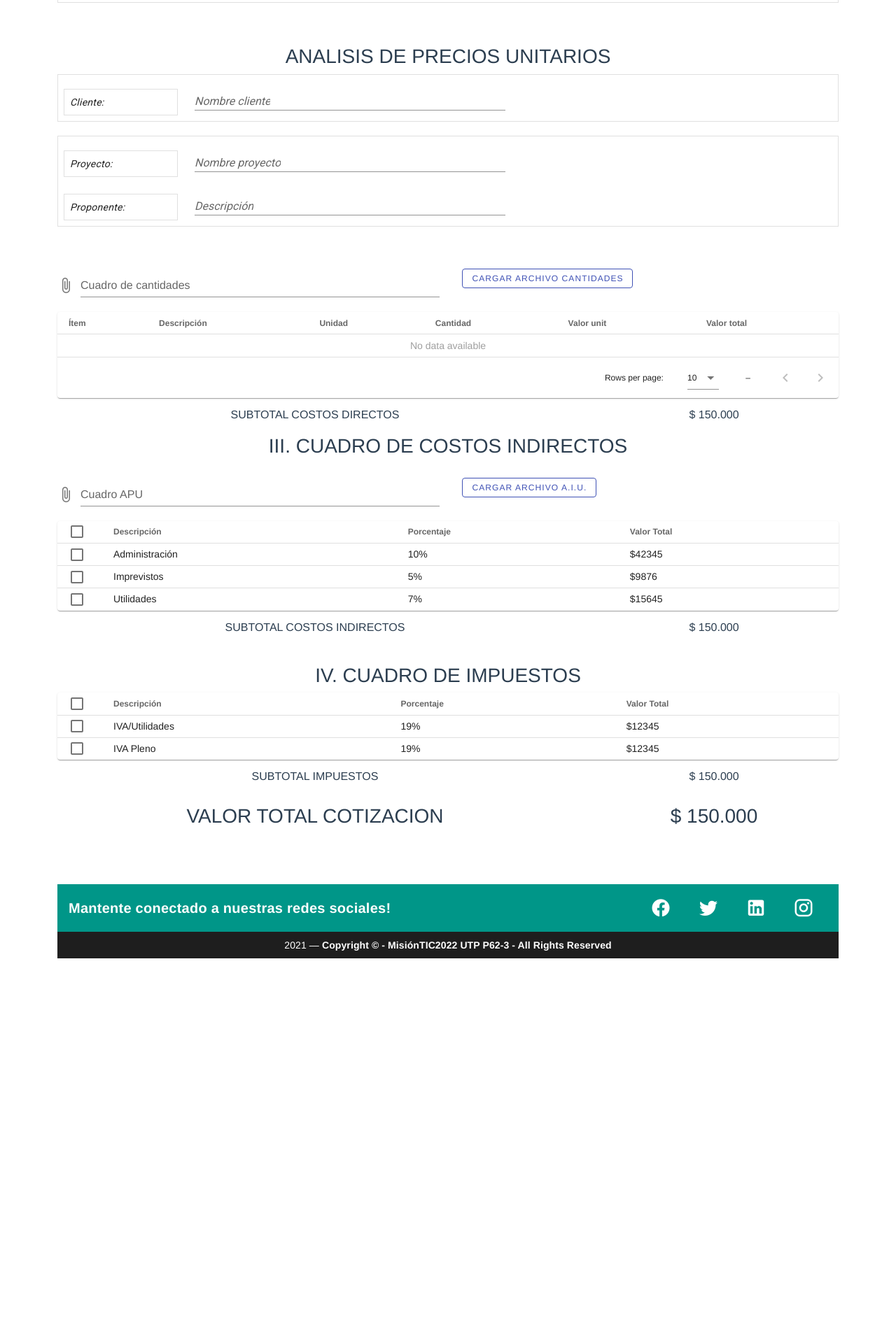
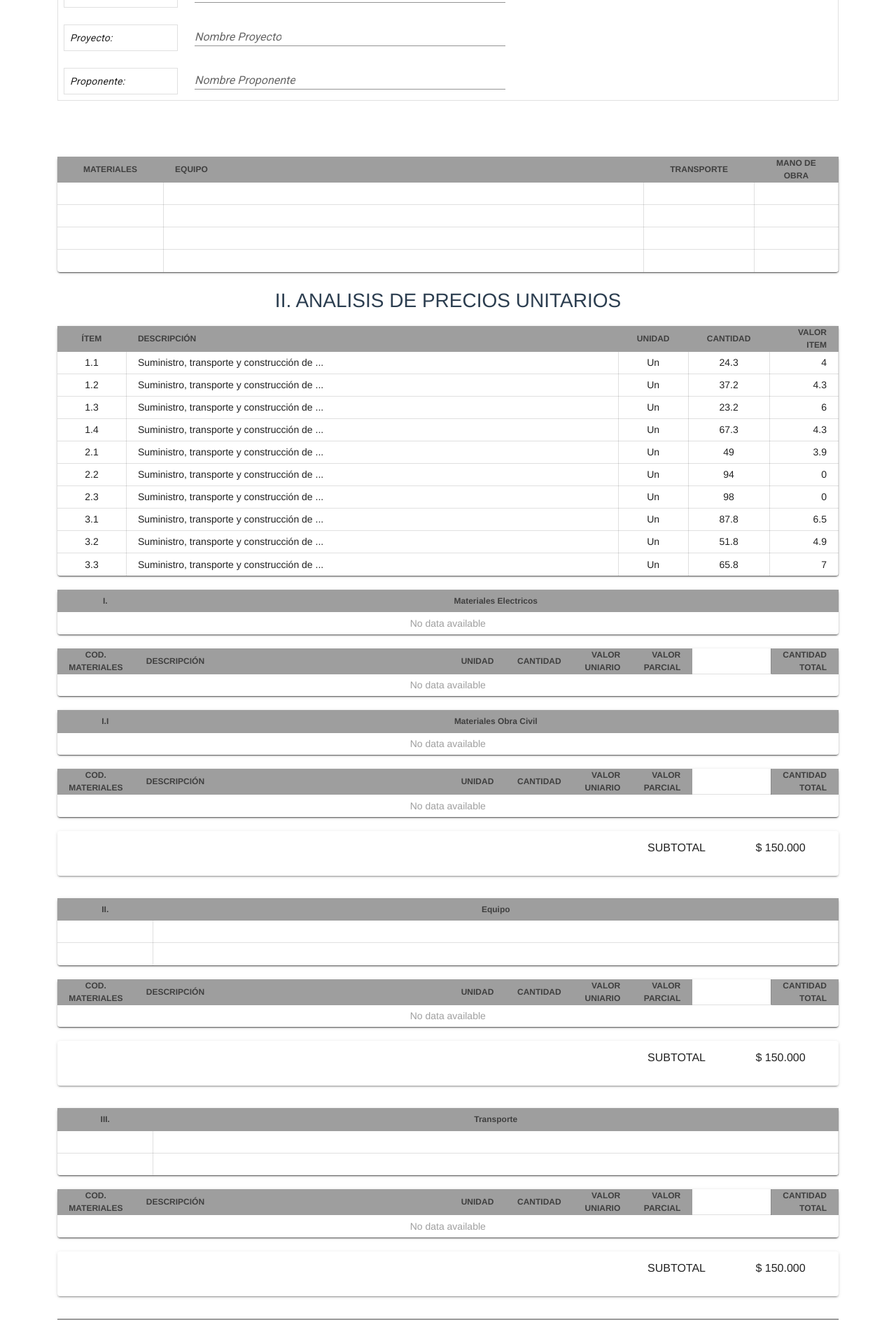
Before and after one commit to sovdlp/PROYECTO_INGENIERIA, a Vue app: page /cuadroapu in a window 1280 px wide. Shown: the part 620-2507 px from the top of the page at 70% size. Before the commit the page ends 2002 px from the top, so only its background shows below. Built offline with nearby package versions, Linux system fonts and the light colour scheme; what vuetify-money would draw is missing.

Commit message:
APU Jacobo

```diff
--- a/src/components/apu.vue
+++ b/src/components/apu.vue
@@ -2,7 +2,7 @@
   <v-container>
     <div class="text-center">
       <h1>INGENIERIA S.A.</h1>
-      <h2>Cuadro APU</h2>
+      <h2>Análisis Precios Unitarios</h2>
       <br /><br />
     </div>
 
@@ -17,11 +17,33 @@
           <v-col cols="5"
             ><v-text-field
               dense
-              label="Nombre cliente "
+              label="Nombre Cliente"
               :rules="rules"
               hide-details="auto"
             ></v-text-field
           ></v-col>
+          <v-col cols="2">
+            <v-card class="mx-auto pa-2" outlined tile width="120">
+              <v-img
+                :src="require('../assets/logo.png')"
+                class="my-3"
+                contain
+                height="100"
+              />
+              <v-btn class="ma-1" color="indigo" outlined small>Logo..</v-btn>
+            </v-card>
+          </v-col>
+          <v-col cols="2">
+            <v-card class="mx-auto pa-2" outlined tile width="120">
+              <v-img
+                :src="require('../assets/logo.svg')"
+                class="my-3"
+                contain
+                height="100"
+              />
+              <v-btn class="ma-1" color="indigo" outlined small>Logo..</v-btn>
+            </v-card>
+          </v-col>
         </v-row>
         <v-row>
           <v-col cols="2">
@@ -30,7 +52,7 @@
           <v-col cols="5"
             ><v-text-field
               dense
-              label="Nombre proyecto"
+              label="Nombre Ciudad"
               :rules="rules"
               hide-details="auto"
             ></v-text-field
@@ -44,7 +66,7 @@
           <v-col cols="5"
             ><v-text-field
               dense
-              label="Descripción "
+              label="Nombre Proyecto"
               :rules="rules"
               hide-details="auto"
             ></v-text-field
@@ -58,7 +80,7 @@
           <v-col cols="5"
             ><v-text-field
               dense
-              label="Fecha cotización"
+              label="Nombre Proponente"
               :rules="rules"
               hide-details="auto"
             ></v-text-field
@@ -68,168 +90,180 @@
       <br />
       <br /><br />
     </div>
-    <h3 class="center">ANALISIS DE PRECIOS UNITARIOS</h3>
-
-    <div class="text-md-left font-italic body-2">
-      <v-card class="pa-2" outlined tile>
-        <v-row>
-          <v-col cols="2">
-            <v-card class="pa-2" outlined tile>Cliente: </v-card>
-          </v-col>
-          <v-col cols="5"
-            ><v-text-field
-              dense
-              label="Nombre cliente "
-              :rules="rules"
-              hide-details="auto"
-            ></v-text-field
-          ></v-col>
-        </v-row>
-      </v-card>
-      <br />
-      <v-card class="pa-2" outlined tile>
-        <v-row>
-          <v-col cols="2">
-            <v-card class="pa-2" outlined tile>Proyecto: </v-card>
-          </v-col>
-          <v-col cols="5"
-            ><v-text-field
-              dense
-              label="Nombre proyecto"
-              :rules="rules"
-              hide-details="auto"
-            ></v-text-field
-          ></v-col>
-        </v-row>
-
-        <v-row>
-          <v-col cols="2">
-            <v-card class="pa-2" outlined tile>Proponente: </v-card>
-          </v-col>
-          <v-col cols="5"
-            ><v-text-field
-              dense
-              label="Descripción "
-              :rules="rules"
-              hide-details="auto"
-            ></v-text-field
-          ></v-col>
-        </v-row>
-      </v-card>
-      <br /><br />
-    </div>
-    <div>
-      <v-row class="text-left">
-        <v-col cols="6">
-          <v-file-input
-            show-size
-            truncate-length="40"
-            accept=".xls, .csv"
-            placeholder="Seleccione un archivo"
-            label="Cuadro de cantidades"
-          >
-          </v-file-input>
-        </v-col>
-        <v-col cols="4">
-          <v-btn class="ma-2" color="indigo" outlined small
-            >Cargar archivo cantidades</v-btn
-          >
-        </v-col>
-      </v-row>
-
+    <v-card class="mx-auto mt-5">
         <v-data-table
           dense
-        :headers="headers"
+          :headers="totales"
+          hide-default-footer
+          :items="totales"
+          item-key="item"
+          class="elevation-1"
+        ></v-data-table>
+      </v-card><br>
+
+    <h3 class="center">II. ANALISIS DE PRECIOS UNITARIOS</h3>
+    <div>
+      <v-card class="mx-auto mt-5">
+        <v-data-table
+          dense
+          :headers="columnas"
+          hide-default-footer
           :items="items"
           item-key="item"
           class="elevation-1"
         ></v-data-table>
-
-      <v-row>
-        <v-col cols="8">
-          <p class="left">SUBTOTAL COSTOS DIRECTOS</p>
-        </v-col>
-        <v-col cols="4">
-          <p class="right">$ 150.000</p>
-        </v-col>
-      </v-row>
-    </div>
-    <div>
-      <h3 class="center">III. CUADRO DE COSTOS INDIRECTOS</h3>
-      <v-row class="text-left">
-        <v-col cols="6">
-          <v-file-input
-            show-size
-            truncate-length="40"
-            accept=".xls, .csv"
-            placeholder="Seleccione un archivo"
-            label="Cuadro APU"
-          >
-          </v-file-input>
-        </v-col>
-        <v-col cols="4">
-          <v-btn class="ma-2" color="indigo" outlined small
-            >Cargar archivo A.I.U.</v-btn
-          >
-        </v-col>
-      </v-row>
+      </v-card>
+      <v-card class="mx-auto mt-5">
         <v-data-table
           dense
-        :headers="headers2"
-        :items="indirectos"
-        :single-select="singleSelect"
-        item-key="descripcion"
-        show-select
+          :headers="melec"
+          hide-default-footer
+          :items="electrico"
+          item-key="item"
           class="elevation-1"
+        ></v-data-table>
+      </v-card>
+      <v-card class="mx-auto mt-5">
+        <v-data-table
+          dense
+          :headers="columnas4"
           hide-default-footer
+          :items="items2"
+          item-key="item"
+          class="elevation-1"
         ></v-data-table>
+      </v-card>
+      <v-card class="mx-auto mt-5">
+        <v-data-table
+          dense
+          :headers="mocivil"
+          hide-default-footer
+          :items="obracivil"
+          item-key="item"
+          class="elevation-1"
+        ></v-data-table>
+      </v-card>
+      <v-card class="mx-auto mt-5">
+        <v-data-table
+          dense
+          :headers="columnas4"
+          hide-default-footer
+          :items="items2"
+          item-key="item"
+          class="elevation-1"
+        ></v-data-table>
+      </v-card>
+      <v-card class="mx-auto mt-5">
+        <v-row>
+          <v-col cols="10">
+            <p class="text-end">SUBTOTAL</p>
+          </v-col>
+          <v-col cols="2">
+            <p class="end">$ 150.000</p>
+          </v-col>
+        </v-row> </v-card
+      ><br />
 
+      <v-card class="mx-auto mt-5">
+        <v-data-table
+          dense
+          :headers="equipo"
+          hide-default-footer
+          :items="equipo"
+          item-key="item"
+          class="elevation-1"
+        ></v-data-table>
+      </v-card>
+      <v-card class="mx-auto mt-5">
+        <v-data-table
+          dense
+          :headers="columnas4"
+          hide-default-footer
+          :items="items2"
+          item-key="item"
+          class="elevation-1"
+        ></v-data-table>
+      </v-card>
+      <v-card class="mx-auto mt-5">
         <v-row>
-        <v-col cols="8">
-          <p class="left">SUBTOTAL COSTOS INDIRECTOS</p>
+          <v-col cols="10">
+            <p class="text-end">SUBTOTAL</p>
           </v-col>
-        <v-col cols="4">
-          <p class="right">$ 150.000</p>
+          <v-col cols="2">
+            <p class="end">$ 150.000</p>
           </v-col>
-      </v-row>
+        </v-row> </v-card
+      ><br />
 
-      <br />
-      <h3 class="center">IV. CUADRO DE IMPUESTOS</h3>
+      <v-card class="mx-auto mt-5">
         <v-data-table
-        v-model="selected"
           dense
-        :headers="headers2"
-        :items="impuestos"
-        :single-select="singleSelect"
-        item-key="descripcion"
-        show-select
+          :headers="transporte"
+          hide-default-footer
+          :items="transporte"
+          item-key="item"
           class="elevation-1"
+        ></v-data-table>
+      </v-card>
+      <v-card class="mx-auto mt-5">
+        <v-data-table
+          dense
+          :headers="columnas4"
           hide-default-footer
+          :items="items2"
+          item-key="item"
+          class="elevation-1"
         ></v-data-table>
+      </v-card>
+      <v-card class="mx-auto mt-5">
+        <v-row>
+          <v-col cols="10">
+            <p class="text-end">SUBTOTAL</p>
+          </v-col>
+          <v-col cols="2">
+            <p class="end">$ 150.000</p>
+          </v-col>
+        </v-row> </v-card
+      ><br />
 
+      <v-card class="mx-auto mt-5">
+        <v-data-table
+          dense
+          :headers="manoobra"
+          hide-default-footer
+          :items="manoobra"
+          item-key="item"
+          class="elevation-1"
+        ></v-data-table>
+      </v-card>
+      <v-card class="mx-auto mt-5">
+        <v-data-table
+          dense
+          :headers="columnas4"
+          hide-default-footer
+          :items="items2"
+          item-key="item"
+          class="elevation-1"
+        ></v-data-table>
+      </v-card>
+      <v-card class="mx-auto mt-5">
         <v-row>
-        <v-col cols="8">
-          <p class="left">SUBTOTAL IMPUESTOS</p>
+          <v-col cols="10">
+            <p class="text-end">SUBTOTAL</p>
           </v-col>
-        <v-col cols="4">
-          <p class="right">$ 150.000</p>
+          <v-col cols="2">
+            <p class="end">$ 150.000</p>
           </v-col>
-      </v-row>
+        </v-row> </v-card
+      ><br />
+
+
     </div>
-    <v-row>
-      <v-col cols="8">
-        <h3 class="left">VALOR TOTAL COTIZACION</h3>
-      </v-col>
-      <v-col cols="4">
-        <h3 class="right">$ 150.000</h3>
-      </v-col>
-    </v-row>
-    <br /><br />
   </v-container>
 </template>
 
 <script>
-import Items from "@/components/items.vue";
+import store from "../store/tbl_items.js";
 
 export default {
   data: () => ({
@@ -237,61 +271,341 @@ export default {
       (value) => !!value || "Requerido.",
       (value) => (value && value.length >= 3) || "Min 3 caracteres",
     ],
+    items: store.items,
+    indirectos: store.indirectos,
+    impuestos: store.impuestos,
+    cotizacion: store.cotizacion,
 
-    indirectos: [
+    melec: [
       {
-        descripcion: "Administración",
-        porcentaje: "10%",
-        vrindirecto: "$42345",
+        text: "I.",
+        align: "center",
+        sortable: false,
+        value: "item",
+        class: "grey",
+        width: "7%",
+        divider: "true",
       },
       {
-        descripcion: "Imprevistos",
-        porcentaje: "5%",
-        vrindirecto: "$9876",
+        text: "Materiales Electricos",
+        align: "center",
+        sortable: false,
+        value: "item",
+        class: "grey",
+        width: "50%",
+        divider: "true",
+      },
+    ],
+    mocivil: [
+      {
+        text: "I.I",
+        align: "center",
+        sortable: false,
+        value: "item",
+        class: "grey",
+        width: "7%",
+        divider: "true",
       },
       {
-        descripcion: "Utilidades",
-        porcentaje: "7%",
-        vrindirecto: "$15645",
+        text: "Materiales Obra Civil",
+        align: "center",
+        sortable: false,
+        value: "item",
+        class: "grey",
+        width: "50%",
+        divider: "true",
+      },
+    ],
+    equipo: [
+      {
+        text: "II.",
+        align: "center",
+        sortable: false,
+        value: "item",
+        class: "grey",
+        width: "7%",
+        divider: "true",
+      },
+      {
+        text: "Equipo",
+        align: "center",
+        sortable: false,
+        value: "item",
+        class: "grey",
+        width: "50%",
+        divider: "true",
       },
     ],
 
-    impuestos: [
+    transporte: [
       {
-        descripcion: "IVA/Utilidades",
-        porcentaje: "19%",
-        vrindirecto: "$12345",
+        text: "III.",
+        align: "center",
+        sortable: false,
+        value: "item",
+        class: "grey",
+        width: "7%",
+        divider: "true",
       },
       {
-        descripcion: "IVA Pleno",
-        porcentaje: "19%",
-        vrindirecto: "$12345",
+        text: "Transporte",
+        align: "center",
+        sortable: false,
+        value: "item",
+        class: "grey",
+        width: "50%",
+        divider: "true",
       },
     ],
-    selected: [],
-    headers: [
-      { text: "Ítem", align: "start", sortable: false, value: "item" },
-      { text: "Descripción", sortable: false, value: "calories" },
-      { text: "Unidad", sortable: false, value: "fat" },
-      { text: "Cantidad", sortable: false, value: "carbs" },
-      { text: "Valor unit", sortable: false, value: "protein" },
-      { text: "Valor total", sortable: false, value: "iron" },
+    manoobra: [
+      {
+        text: "IV.",
+        align: "center",
+        sortable: false,
+        value: "item",
+        class: "grey",
+        width: "7%",
+        divider: "true",
+      },
+      {
+        text: "Mano de obra",
+        align: "center",
+        sortable: false,
+        value: "item",
+        class: "grey",
+        width: "50%",
+        divider: "true",
+      },
     ],
 
-    headers2: [
+    totales: [
       {
-        text: "Descripción",
+        text: "MATERIALES",
+        align: "center",
+        sortable: false,
+        value: "item",
+        class: "grey",
+        width: "7%",
+        divider: "true",
+      },
+      {
+        text: "EQUIPO",
+        align: "start",
+        sortable: false,
+        value: "descripcion",
+        class: "grey",
+        width: "40%",
+        divider: "true",
+      },
+      {
+        text: "TRANSPORTE",
+        align: "center",
+        sortable: false,
+        value: "unidad",
+        class: "grey",
+        width: "7%",
+        divider: "true",
+      },
+      {
+        text: "MANO DE OBRA",
+        align: "center",
+        sortable: false,
+        value: "cantidad",
+        class: "grey",
+        width: "7%",
+        divider: "true",
+      },
+    ],
+
+    columnas: [
+      {
+        text: "ÍTEM",
+        align: "center",
+        sortable: false,
+        value: "item",
+        class: "grey",
+        width: "7%",
+        divider: "true",
+      },
+      {
+        text: "DESCRIPCIÓN",
+        align: "start",
+        sortable: false,
+        value: "descripcion",
+        class: "grey",
+        width: "50%",
+        divider: "true",
+      },
+      {
+        text: "UNIDAD",
+        align: "center",
+        sortable: false,
+        value: "unidad",
+        class: "grey",
+        width: "7%",
+        divider: "true",
+      },
+      {
+        text: "CANTIDAD",
+        align: "center",
+        sortable: false,
+        value: "cantidad",
+        class: "grey",
+        width: "7%",
+        divider: "true",
+      },
+      {
+        text: "VALOR ITEM",
+        align: "right",
+        sortable: false,
+        value: "valorunit",
+        class: "grey",
+        width: "7%",
+        divider: "true",
+      },
+    ],
+
+    columnas2: [
+      {
+        text: "DESCRIPCIÓN",
         sortable: false,
         align: "start",
         value: "descripcion",
+        width: "20%",
+        class: "grey",
+        divider: "true",
       },
-      { text: "Porcentaje", sortable: false, value: "porcentaje" },
-      { text: "Valor Total", sortable: false, value: "vrindirecto" },
+      {
+        text: "PORCENTAJE",
+        sortable: false,
+        value: "porcentaje",
+        width: "10%",
+        align: "center",
+        class: "grey",
+        divider: "true",
+      },
+      {
+        text: "VALOR TOTAL",
+        sortable: false,
+        value: "vrindirecto",
+        align: "end",
+        class: "grey",
+      },
+    ],
+    columnas3: [
+      {
+        text: "Cliente:",
+        align: "start",
+        value: "cliente",
+      },
+      {
+        text: "Proyecto:",
+        align: "start",
+        value: "proyecto",
+      },
+      {
+        text: "Contiene:",
+        align: "start",
+        value: "contenido",
+      },
+      {
+        text: "Fecha:",
+        align: "start",
+        value: "fecha",
+      },
+      {
+        text: "Ciudad:",
+        align: "start",
+        value: "ciudad",
+      },
+      {
+        text: "# COT:",
+        align: "start",
+        value: "numero_cot",
+      },
+    ],
+
+    columnas4: [
+      {
+        text: "COD. MATERIALES",
+        align: "center",
+        sortable: false,
+        value: "item",
+        class: "grey",
+        width: "7%",
+        divider: "true",
+      },
+      {
+        text: "DESCRIPCIÓN",
+        align: "start",
+        sortable: false,
+        value: "descripcion",
+        class: "grey",
+        width: "40%",
+        divider: "true",
+      },
+      {
+        text: "UNIDAD",
+        align: "center",
+        sortable: false,
+        value: "unidad",
+        class: "grey",
+        width: "7%",
+        divider: "true",
+      },
+      {
+        text: "CANTIDAD",
+        align: "center",
+        sortable: false,
+        value: "cantidad",
+        class: "grey",
+        width: "7%",
+        divider: "true",
+      },
+      {
+        text: "VALOR UNIARIO",
+        align: "right",
+        sortable: false,
+        value: "valorunit",
+        class: "grey",
+        width: "7%",
+        divider: "true",
+      },
+      {
+        text: "VALOR PARCIAL",
+        align: "right",
+        sortable: false,
+        value: "valorunit",
+        class: "grey",
+        width: "7%",
+        divider: "true",
+      },
+      {
+        text: "",
+        align: "right",
+        sortable: false,
+        value: "valorunit",
+        class: "light",
+        width: "10%",
+        divider: "true",
+      },
+      {
+        text: "CANTIDAD TOTAL",
+        align: "right",
+        sortable: false,
+        value: "valorunit",
+        class: "grey",
+        width: "7%",
+        divider: "true",
+      },
     ],
   }),
-
-  components: {
-    Items,
+  methods: {
+    editarCuadro() {
+      console.log("editar cotizacion...");
+      this.$router.push("/editarcuadro");
     },
+  },
+  components: {},
 };
 </script>
```
Lines whose indentation alone changed are shown as unchanged.
